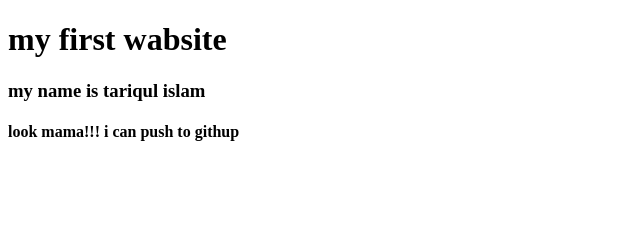
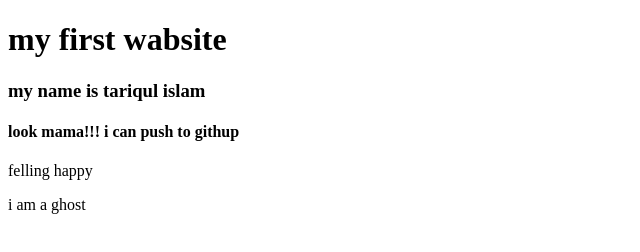
Before and after one commit to tariqul12/my-first-website, a plain HTML site: page index.html in a window 1280 px wide. Shown: the whole page, without its empty margins (0-640 px from the left). Drawn offline with Linux system fonts and the light colour scheme.

Commit message:
gost add

```diff
--- a/index.html
+++ b/index.html
@@ -10,5 +10,7 @@
     <h1>my first wabsite</h1>
     <h3>my name is tariqul islam</h3>
     <h4>look mama!!! i can push to githup</h4>
+    <p>felling happy</p>
+    <p>i am a ghost</p>
 </body>
 </html>
```
